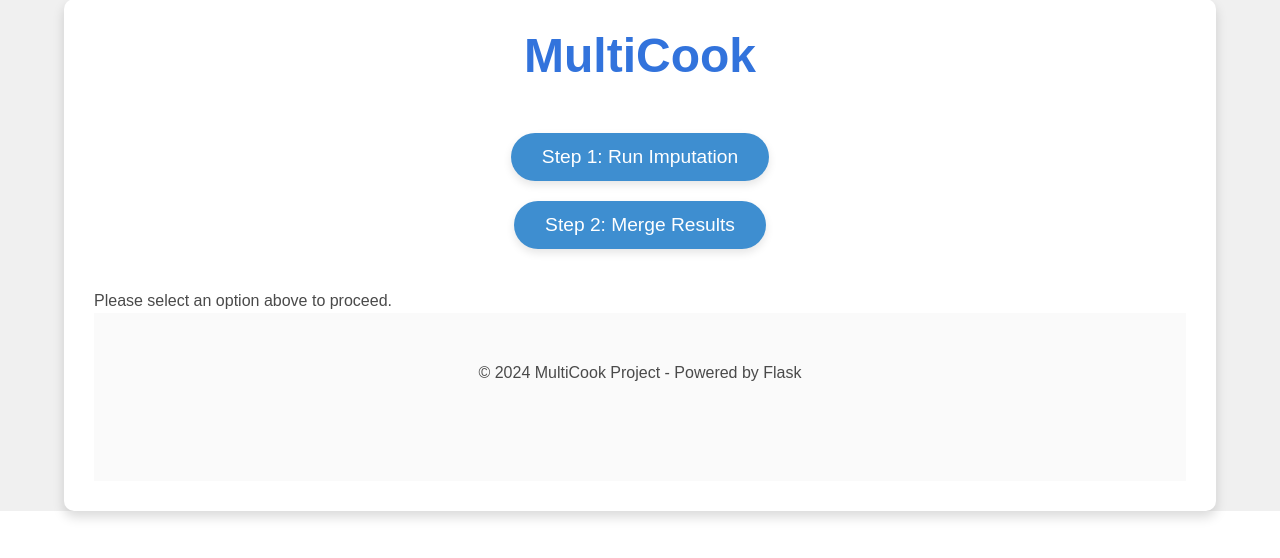
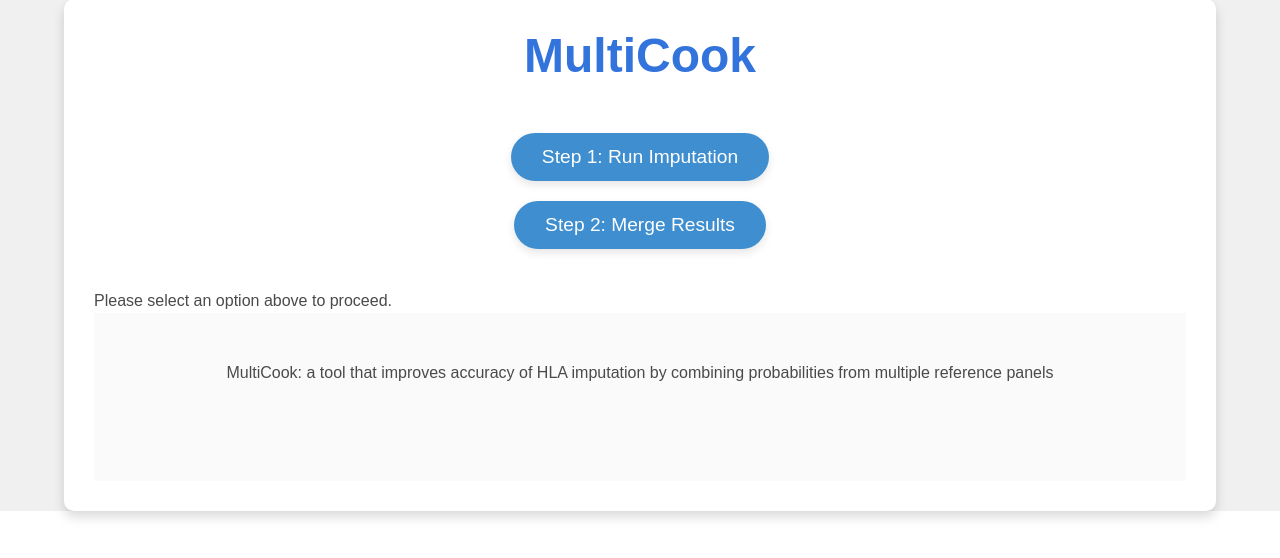
Before and after one commit to 2w21234/MultiCook, a Flask app: page / in a window 1280 px wide. Shown: the part 51-609 px from the top of the page. Run offline with Flask 3, Linux system fonts and the light colour scheme.

Commit message:
Update base_navigation_template.html

```diff
--- a/templates/base_navigation_template.html
+++ b/templates/base_navigation_template.html
@@ -53,7 +53,7 @@
         <!-- Footer -->
         <footer class="footer">
             <div class="content has-text-centered">
-                <p>&copy; 2024 MultiCook Project - Powered by Flask</p>
+                <p>MultiCook: a tool that improves accuracy of HLA imputation by combining probabilities from multiple reference panels</p>
             </div>
         </footer>
     </div>
```
